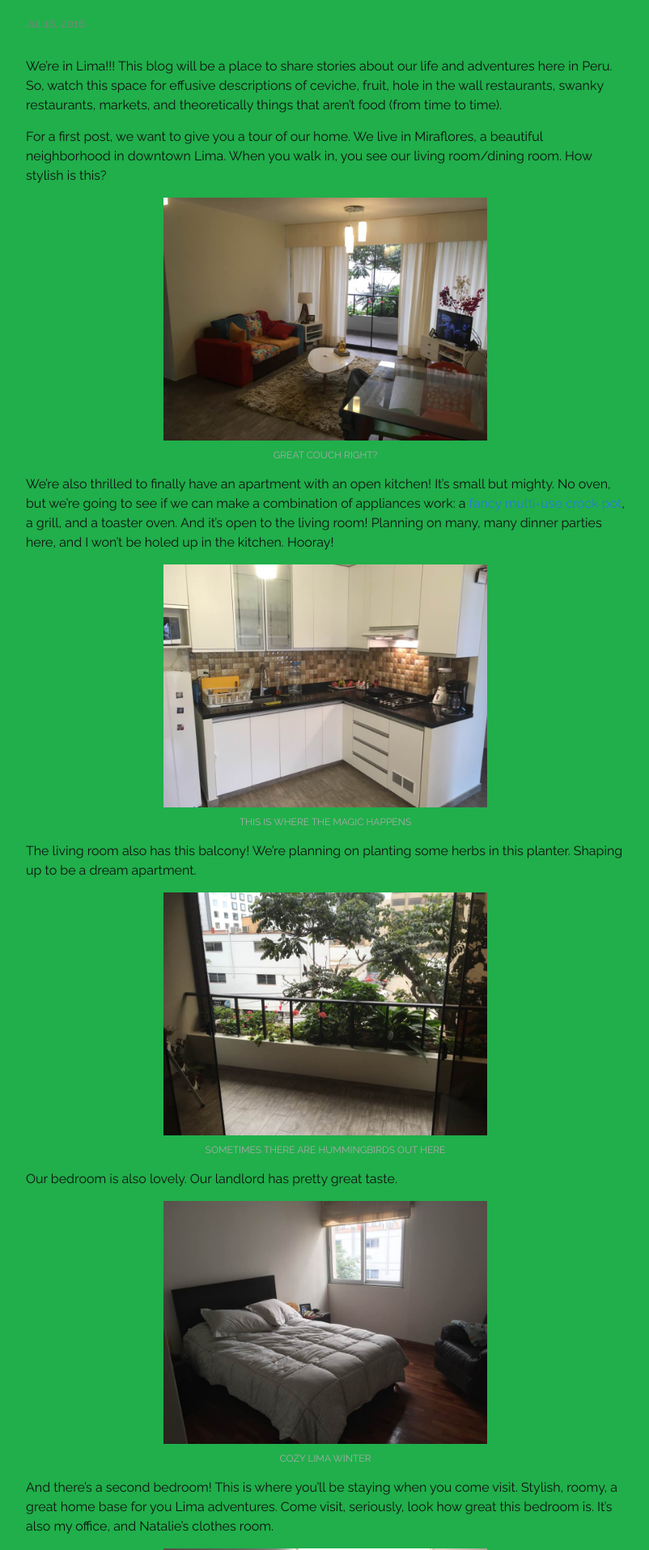
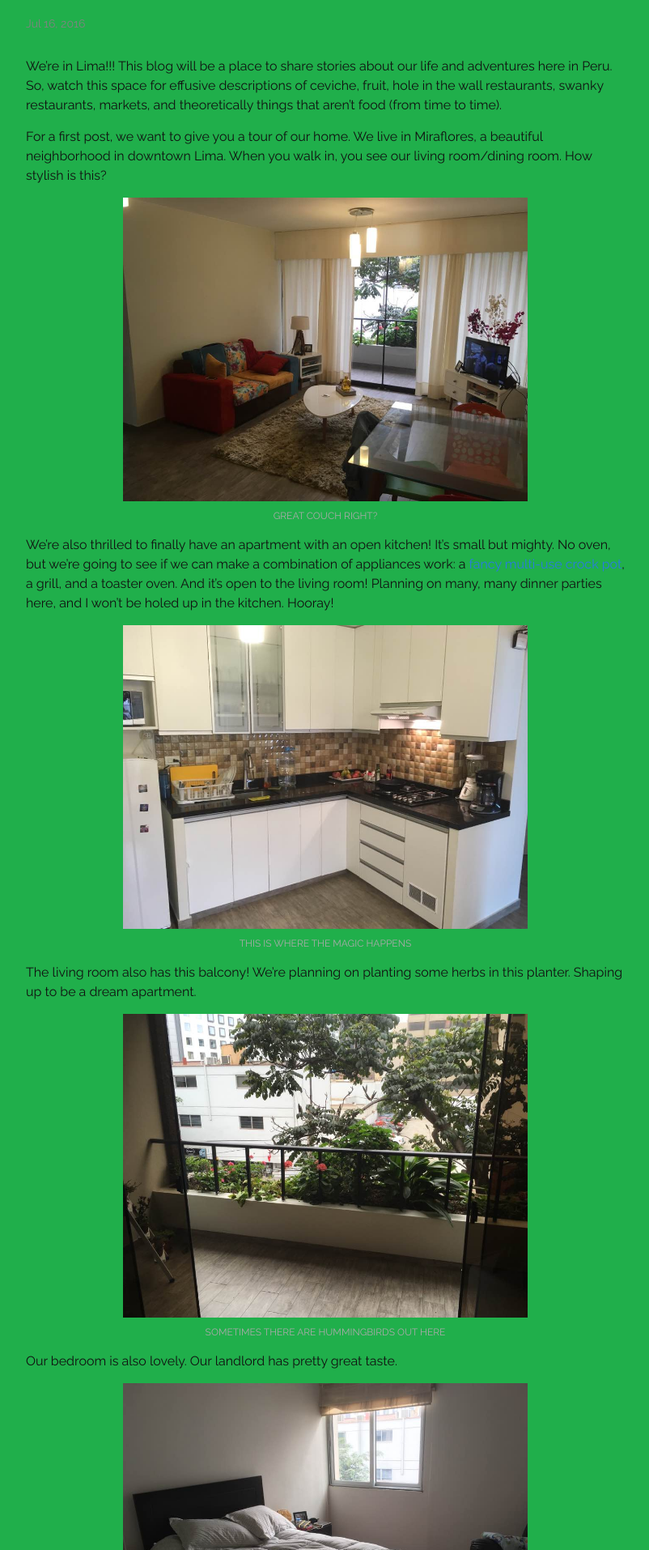
Before and after one commit to bchartoff/lima-y-sal, a Jekyll site: the page built from _posts/2016-07-16-nuestra-casa.markdown, in a window 1280 px wide. Shown: the part 1404-3318 px from the top of the page at 81% size, without its empty margins (238-1040 px from the left). Built offline with Jekyll 4.4.1, drawn with Linux system fonts in a browser that asks for light colours.

Commit message:
update img css

```diff
--- a/_sass/_base.scss
+++ b/_sass/_base.scss
@@ -52,7 +52,14 @@ img.bg {
 .post .post-content p img{
     margin: 0 auto;
     display: block;
-    max-height: 300px;
+    max-width: 500px;
+}
+@media (max-width:500px){
+    .post .post-content p img{
+        margin: 0 auto;
+        display: block;
+        width: 90%;
+    }
 }
 
 img + em {
```
